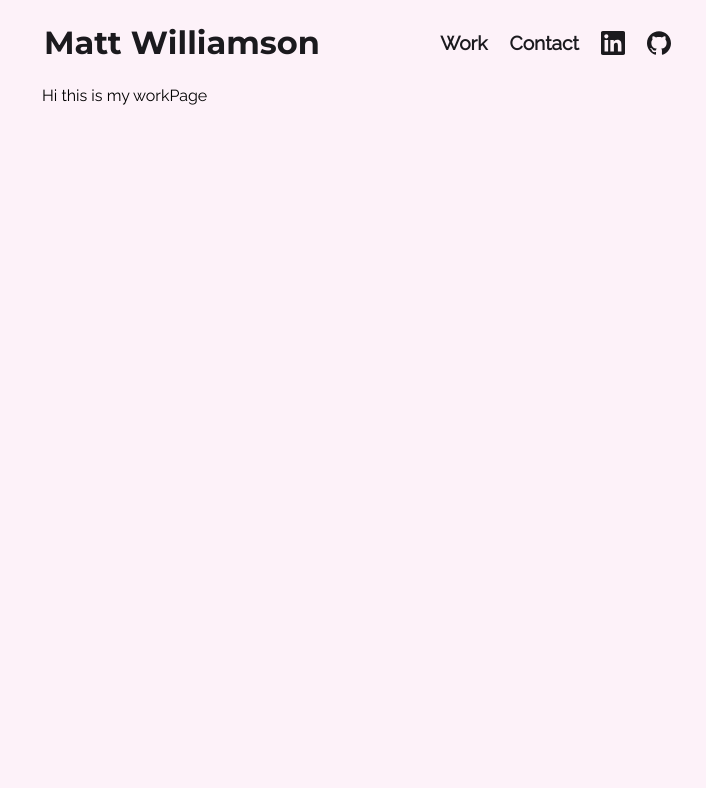
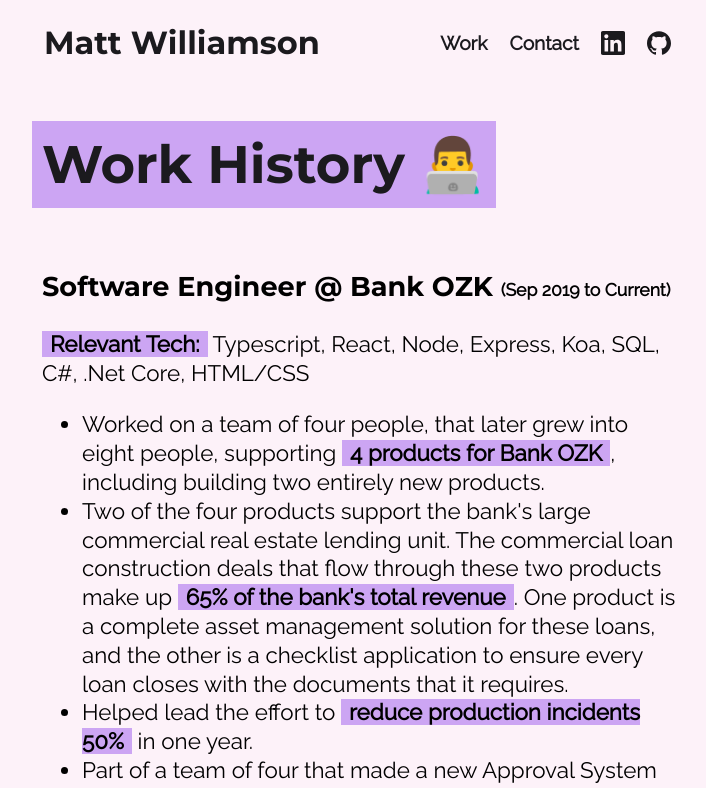
Before and after one commit to mathewbwilliamson/mattwilliamsonportfoliov2, a React (Create React App) app: page /work in a window 1280 px wide. Shown: the top 788 px of the page, without its empty margins (278-984 px from the left). Built offline with nearby package versions, Linux system fonts and the light colour scheme.

Commit message:
Added Work and Contact page

```diff
--- a/src/App.css
+++ b/src/App.css
@@ -4,7 +4,7 @@
 :root {
   --main-black: hsl(258deg, 6%, 11%);
   --off-gray: hsl(258deg, 6%, 30%);
-  --light-gray: hsl(270deg, 76%, 80%);
+  --light-lavender: hsl(270deg, 76%, 80%);
   --background: hsl(320, 76%, 97%);
   --app-lavender: hsl(270deg, 76%, 64%);
 }
@@ -19,12 +19,28 @@
 }
 
 h1,
-h2 {
+h2,
+h3 {
   font-family: "Montserrat", sans-serif;
+}
+
+h1 {
+  font-size: 3.3rem;
+  color: var(--main-black);
+  background-color: var(--light-lavender);
+  width: fit-content;
+  padding: 0 10px;
+  margin-left: -10px;
+  line-height: 5.4rem;
 }
 
 h2 {
   font-size: 2rem;
+}
+
+h3 {
+  font-size: 1.7rem;
+  padding-top: 1.7rem;
 }
 
 a {
@@ -50,15 +66,6 @@
   outline: none;
 }
 
-h1 {
-  font-size: 3.3rem;
-  color: var(--main-black);
-  background-color: var(--app-lavender);
-  width: fit-content;
-  padding: 0 10px;
-  margin-left: -10px;
-}
-
 p,
 a {
   font-size: 1.4rem;
@@ -70,11 +77,20 @@
   font-weight: 600;
 }
 
+p a {
+  display: inline;
+  color: var(--app-lavender);
+}
+
 .word-highlight {
-  background-color: var(--light-gray);
+  background-color: var(--light-lavender);
   font-weight: 600;
   padding-left: 8px;
   padding-right: 8px;
+}
+
+.smaller {
+  font-size: 1.1rem;
 }
 
 .main-container {
@@ -82,3 +98,9 @@
   margin-left: auto;
   margin-right: auto;
 }
+
+.center {
+  width: fit-content;
+  margin-left: auto;
+  margin-right: auto;
+}
--- /dev/null
+++ b/src/ContactGroup/ContactGroup.css
@@ -0,0 +1,6 @@
+.contact-group {
+  display: flex;
+  flex-direction: row;
+  justify-content: space-between;
+  max-width: 140px;
+}
--- /dev/null
+++ b/src/ContactGroup/ContactGroup.js
@@ -0,0 +1,14 @@
+import React from 'react';
+import { SiLinkedin, SiGithub } from 'react-icons/si';
+import { HiOutlineMail } from 'react-icons/hi';
+import './ContactGroup.css';
+
+export const ContactGroup = ({ includeEmail }) => {
+return (
+    <div className='contact-group'>
+        {!!includeEmail && <a href='mailto:mathewbwilliamson@gmail.com'><HiOutlineMail size={'1.5rem'} /></a>}
+        <a href='https://www.linkedin.com/in/matt-b-williamson/'><SiLinkedin size={'1.5rem'} /></a>
+        <a href='https://github.com/mathewbwilliamson'><SiGithub size={'1.5rem'} /></a>
+    </div>
+    );
+};
--- a/src/ContactPage/ContactPage.js
+++ b/src/ContactPage/ContactPage.js
@@ -1,5 +1,13 @@
 import React from 'react';
+import { ContactGroup } from '../ContactGroup/ContactGroup';
 
 export const ContactPage = () => {
-return <div>Hi this is my Contact Page </div>;
+return (
+    <div className='contact-page-container'>
+        <h1>Contact Page 📫</h1>
+        <h2>Get in touch.</h2>
+        <p>Want to work with me, be a guest on a podcast, or speak at your event? Send me a message via LinkedIn or email! I look forward to hearing from you.</p>
+        <ContactGroup includeEmail={true} />
+    </div>
+);
 };
--- a/src/Header/Header.js
+++ b/src/Header/Header.js
@@ -1,6 +1,6 @@
 import React from 'react';
 import { Link } from 'react-router-dom';
-import { SiLinkedin, SiGithub } from 'react-icons/si';
+import { ContactGroup } from '../ContactGroup/ContactGroup';
 
 import './Header.css';
 
@@ -11,8 +11,7 @@
         <div className='link-container'>
             <Link to='/work'>Work</Link>
             <Link to='/contact'>Contact</Link>
-            <a href='https://www.linkedin.com/in/matt-b-williamson/'><SiLinkedin size={'1.5rem'} /></a>
-            <a href='https://github.com/mathewbwilliamson'><SiGithub size={'1.5rem'} /></a>
+            <ContactGroup />
         </div>
     </div>
     );
--- a/src/MainPage/MainPage.js
+++ b/src/MainPage/MainPage.js
@@ -3,7 +3,7 @@
 
 export const MainPage = () => {
 return (
-    <div className='main-container'>
+    <div className='main-page-container'>
         <h1>Hi, I'm Matt 👋</h1>
         <p>I'm currently exploring new opportunities and side projects.</p>
         <p>I've been front-end developer, a mobile front-end developer, and a backend developer.</p>
--- a/src/WorkPage/WorkPage.js
+++ b/src/WorkPage/WorkPage.js
@@ -1,5 +1,50 @@
 import React from 'react';
 
 export const WorkPage = () => {
-return <div>Hi this is my workPage </div>;
+return (
+    <div className='work-page-container'>
+        <h1>Work History 👨‍💻</h1>
+        <h3>Software Engineer @ Bank OZK <span className='smaller'>(Sep 2019 to Current)</span></h3>
+        <p><span className="word-highlight">Relevant Tech:</span> Typescript, React, Node, Express, Koa, SQL, C#, .Net Core, HTML/CSS</p>
+        <p>
+            <ul>
+                <li>Worked on a team of four people, that later grew into eight people, supporting <span className="word-highlight">4 products for Bank OZK</span>, including building two entirely new products.</li>
+                <li>Two of the four products support the bank's large commercial real estate lending unit. The commercial loan construction deals that flow through these two products make up <span className="word-highlight">65% of the bank's total revenue</span>. One product is a complete asset management solution for these loans, and the other is a checklist application to ensure every loan closes with the documents that it requires.</li>
+                <li>Helped lead the effort to <span className="word-highlight">reduce production incidents 50%</span> in one year.</li>
+                <li>Part of a team of four that made a new Approval System product (I did all the initial setup work). This product has every Bank OZK real estate loan coming through it, and the C-Suite uses it weekly to approve all large +20MM$ loans through the bank. We built this in a <span className="word-highlight">speedy 4 months</span> with React/OvermindJS on the front end, with a C# .Net backend from start to finish.</li>
+                <li>Took over another bank project and built a new <span className="word-highlight">proof of concept in a record 1 week</span> to enable my team lead to make a case for our team to take over this new project.</li>
+                <li>Lately, I have been tasked to build a new Commercial Lending platform with a team of four others. <span className="word-highlight">I mentor the other developers</span>, build the infrastructure of the React project, and plan/build new features.</li>
+            </ul>
+        </p>
+
+        <h3>Lead Developer @ Eyes Open Studio <span className='smaller'>(Jun 2019 to Sep 2019)</span></h3>
+        <p><span className="word-highlight">Relevant Tech:</span> GatsbyJS, GraphQL, HTML/CSS</p>
+        <p>
+            <ul>
+                <li>Worked on a team of four people to develop <span className="word-highlight">America's Funniest Videos</span> 30th Anniversary Website.</li>
+            </ul>
+        </p>
+
+        <h3>Website Developer @ 64 Labs <span className='smaller'>(Dec 2018 to Sep 2019)</span></h3>
+        <p><span className="word-highlight">Relevant Tech:</span> React/Redux, Node, jQuery, HTML/CSS</p>
+        <p>
+            <ul>
+                <li><span className="word-highlight">Lead Developer</span> for the September 2019 Pandora Refresh, a rebranding of the entire Pandora Jewelry UK and US PWA Application.</li>
+                <li>In a 90-day turnaround, collaborated with the team to build the <span className="word-highlight">Progressive Web App (PWA) for Pandora Jewelry UK</span> along with the later phases of the Pandora US PWA application under budget and on-time.</li>
+                <li><span className="word-highlight">Mentored a team of junior developers</span> and helped delegate responsibilities while working closely with the Project Team to ensure quality and consistency of deliverables to clients.</li>
+                <li>In a 30-day turnaround, collaborated with the team to build the PWA for Pandora Jewelry DE (Germany).</li>
+                <li>Built and refactored various components (carousels, sliders, swipers, etc) for PWA applications utilizing React, Redux, and jQuery that enabled the mobile versions of those websites to be more <span className="word-highlight">UX-friendly and more performant.</span></li>
+            </ul>
+        </p>
+
+        <h3>Full Stack Apprentice @ Thinkful <span className='smaller'>(Aug 2018 to Dec 2018)</span></h3>
+        <p><span className="word-highlight">Relevant Tech:</span> React/Redux, Node, SQL, MongoDB, jQuery, HTML/CSS</p>
+        <p>
+            <ul>
+                <li>Built 3 projects along with a <a href="https://mattwilliamsonportfolio.netlify.app/">Personal Website</a>.</li>
+                <li>Created and deployed mobile-first applications while learning new languages and frameworks by collaborating several hours every week with a senior web developer.</li>
+            </ul>
+        </p>
+    </div>
+    );
 };
```
